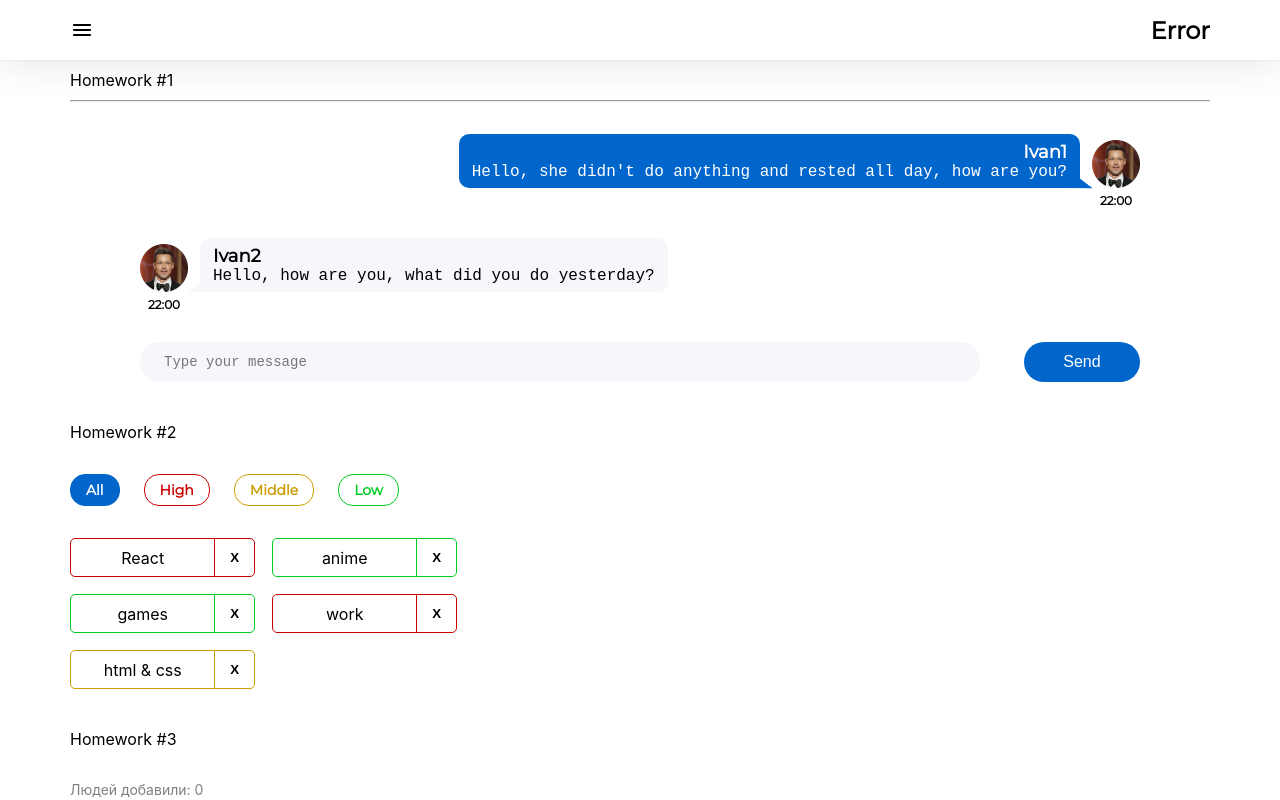
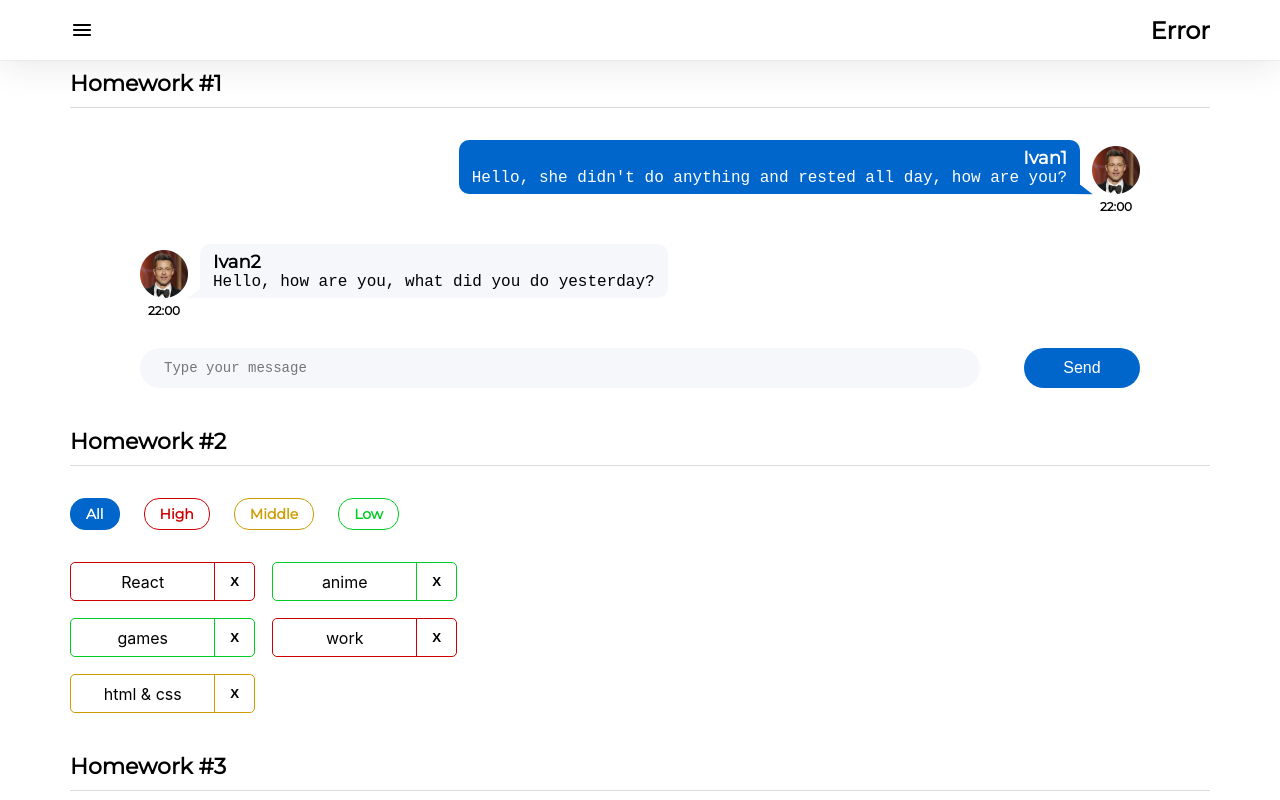
Before and after one commit to grange-grange/hws2, a React (Create React App) app: page / in a window 1280 px wide. Shown: the top 800 px of the page. Built offline with nearby package versions, Linux system fonts and the light colour scheme.

Commit message:
common style

```diff
--- a/src/s1-main/App.module.css
+++ b/src/s1-main/App.module.css
@@ -9,4 +9,16 @@
 
 .hwTitle {
     margin-bottom: 10px;
+    font-family: 'Montserrat';
+    font-style: normal;
+    font-weight: 600;
+    font-size: 22px;
 }
+
+.hwTitle:after {
+    margin-top: 10px;
+    content: '';
+    display: block;
+    height: 1px;
+    background: #D9D9D9;
+}
--- a/src/s2-homeworks/hw01/HW1.tsx
+++ b/src/s2-homeworks/hw01/HW1.tsx
@@ -54,7 +54,6 @@ const HW1 = () => {
     return (
         <div id={'hw1'}>
             <div className={s2.hwTitle}>Homework #1</div>
-            <hr/>
             <div className={s2.hw}>
                 {/*проверка отображения (не менять)*/}
                 <div>
--- a/src/s2-homeworks/hw06/HW6.tsx
+++ b/src/s2-homeworks/hw06/HW6.tsx
@@ -25,7 +25,6 @@ const HW6 = () => {
     return (
         <div id={'hw6'}>
             <div className={s2.hwTitle}>Homework #6</div>
-            <hr/>
             {/*демонстрация возможностей компоненты:*/}
             <div className={s2.hw}>
                 <div className={s.editableSpanContainer}>
--- a/src/s2-homeworks/hw07/HW7.tsx
+++ b/src/s2-homeworks/hw07/HW7.tsx
@@ -23,7 +23,6 @@ const HW7 = () => {
     return (
         <div id={'hw7'}>
             <div className={s2.hwTitle}>Homework #7</div>
-            <hr/>
             {/*демонстрация возможностей компонент:*/}
             <div className={s2.hw}>
                 <div className={s.container}>
--- a/src/s2-homeworks/hw07/common/c6-SuperRadio/SuperRadio.module.css
+++ b/src/s2-homeworks/hw07/common/c6-SuperRadio/SuperRadio.module.css
@@ -15,7 +15,8 @@
 }
 
 .label {
-    display: block;
+    display: flex;
+    align-items: center;
     margin-bottom: 22px;
 }
 
```
